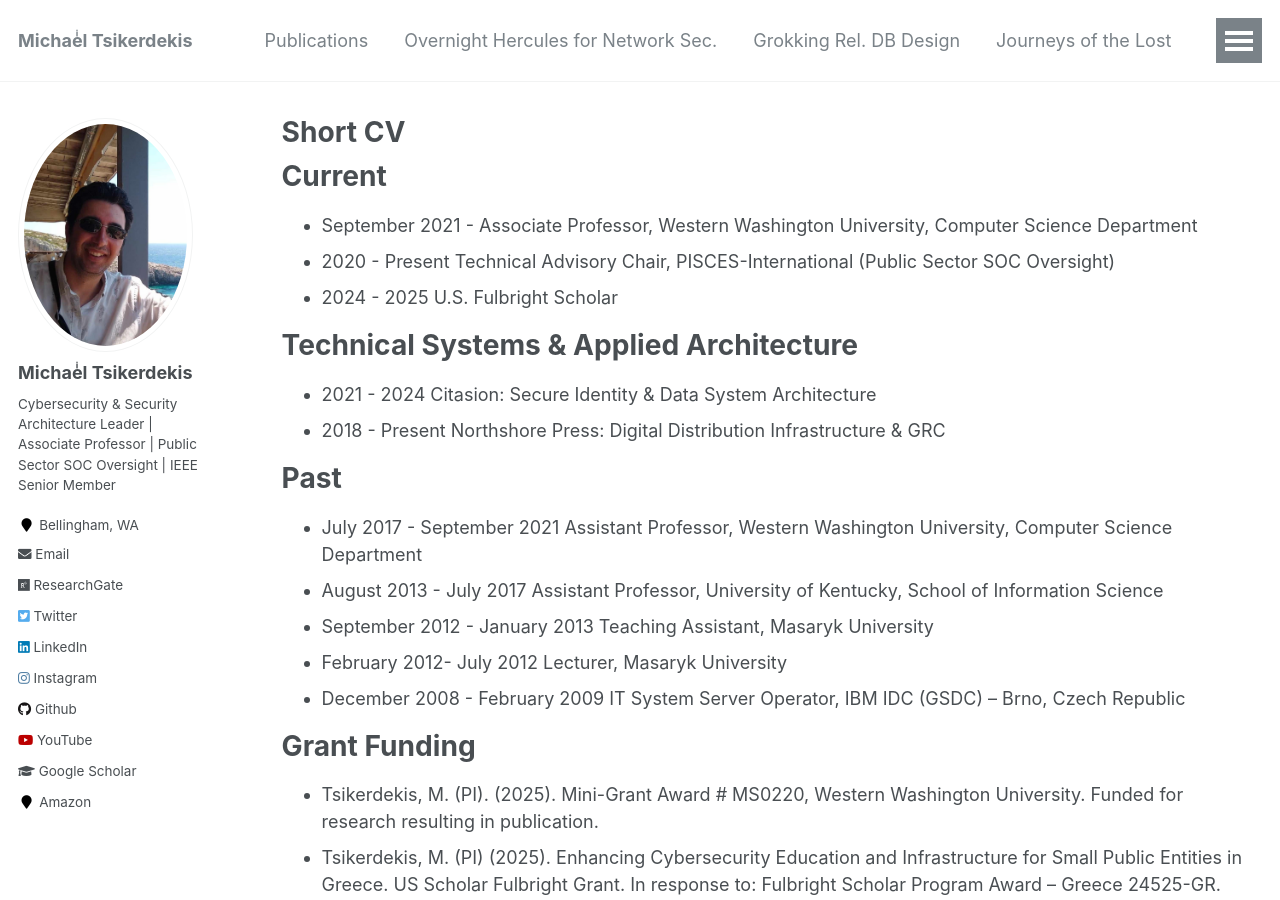
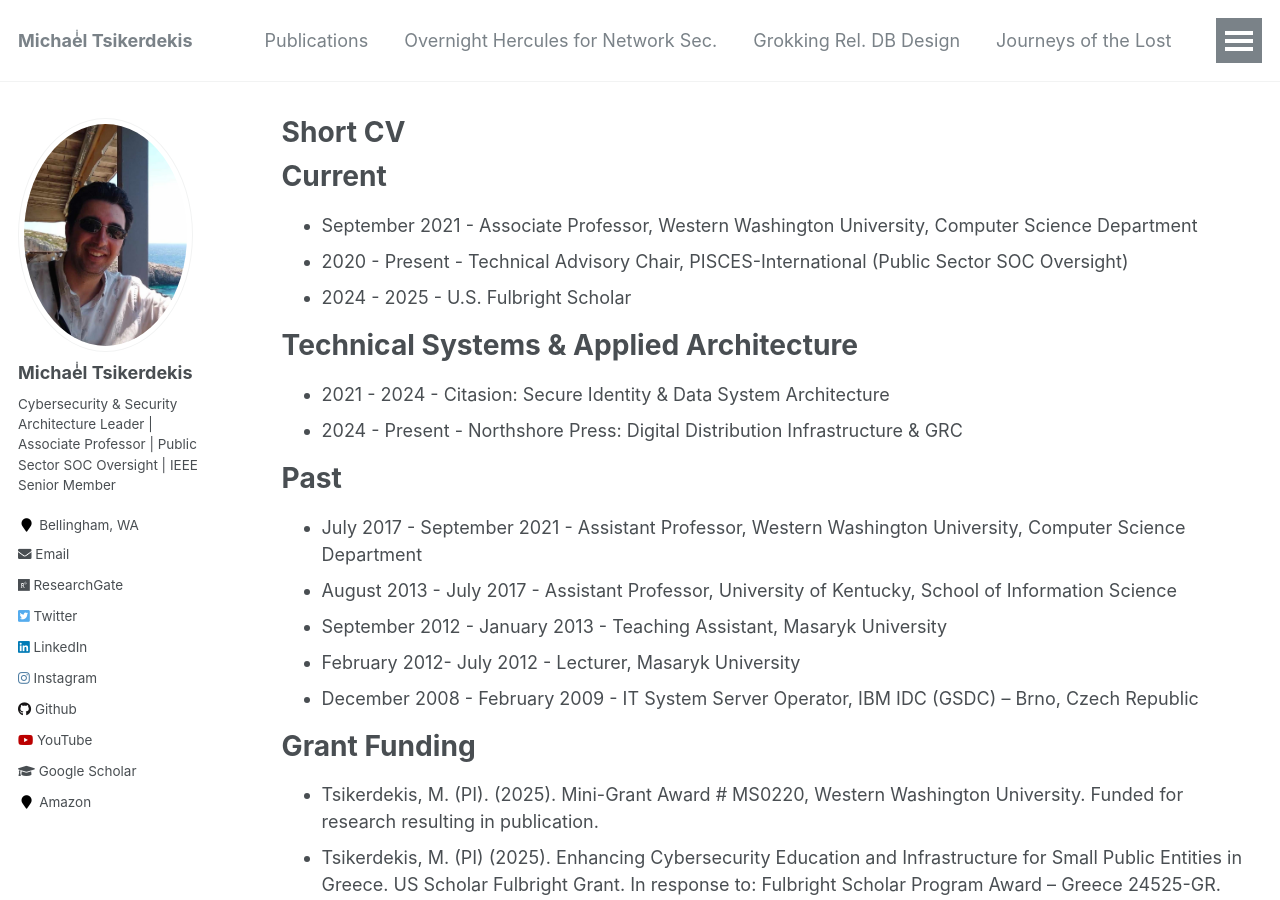
Before and after one commit to tsikerdekis/michael.tsikerdekis.com, a Jekyll site: the page built from _pages/cv.md, in a window 1280 px wide and 900 px high. Built offline with Jekyll 4.4.1, drawn with Linux system fonts in a browser that asks for light colours.

Commit message:
Fix formatting for CV entries in cv.md

```diff
--- a/_pages/cv.md
+++ b/_pages/cv.md
@@ -13,21 +13,21 @@ redirect_from:
 Current
 ======
 * September 2021 - Associate Professor, Western Washington University, Computer Science Department
-* 2020 - Present Technical Advisory Chair, PISCES-International (Public Sector SOC Oversight)
-* 2024 - 2025 U.S. Fulbright Scholar
+* 2020 - Present - Technical Advisory Chair, PISCES-International (Public Sector SOC Oversight)
+* 2024 - 2025 - U.S. Fulbright Scholar
 
 Technical Systems & Applied Architecture
 ======
-* 2021 - 2024 Citasion: Secure Identity & Data System Architecture
-* 2018 - Present Northshore Press: Digital Distribution Infrastructure & GRC
+* 2021 - 2024 - Citasion: Secure Identity & Data System Architecture
+* 2024 - Present - Northshore Press: Digital Distribution Infrastructure & GRC
 
 Past
 ======
-* July 2017 - September 2021 Assistant Professor, Western Washington University, Computer Science Department
-* August 2013 - July 2017 Assistant Professor, University of Kentucky, School of Information Science
-* September 2012 - January 2013 Teaching Assistant, Masaryk University
-* February 2012- July 2012 Lecturer, Masaryk University
-* December 2008 -  February 2009 IT System Server Operator, IBM IDC (GSDC) -- Brno, Czech Republic
+* July 2017 - September 2021 - Assistant Professor, Western Washington University, Computer Science Department
+* August 2013 - July 2017 - Assistant Professor, University of Kentucky, School of Information Science
+* September 2012 - January 2013 - Teaching Assistant, Masaryk University
+* February 2012- July 2012 - Lecturer, Masaryk University
+* December 2008 -  February 2009 - IT System Server Operator, IBM IDC (GSDC) -- Brno, Czech Republic
 
 Grant Funding
 ======
```
